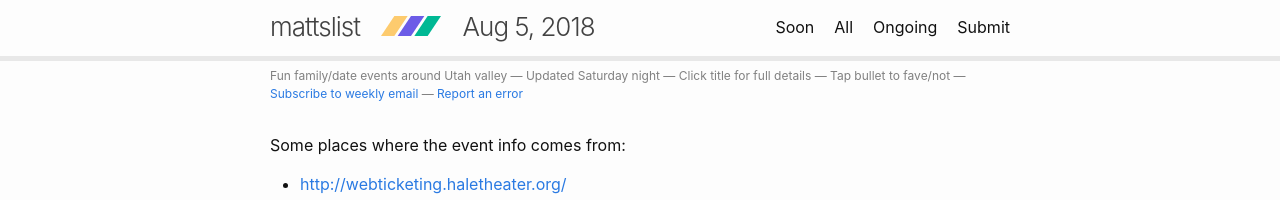
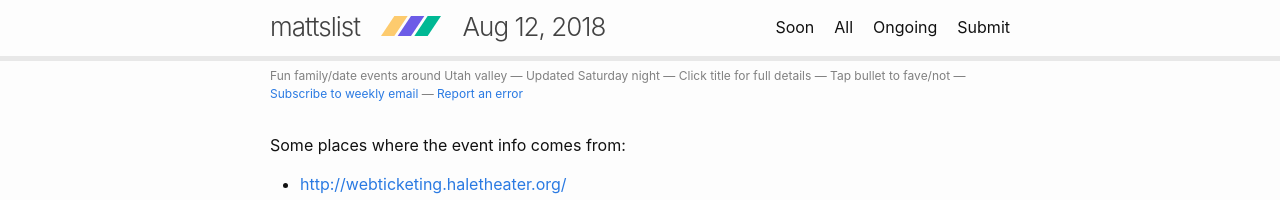
Before and after one commit to iffy/utahvalley, a Jekyll site: the page built from sources.md, in a window 1280 px wide. Shown: the top 200 px of the page. Built offline with Jekyll 4.4.1, drawn with Linux system fonts in a browser that asks for light colours; comment, search, counter and statistics services are not loaded.

Commit message:
List from 2018-08-12

```diff
--- a/_data/startdate.yml
+++ b/_data/startdate.yml
@@ -1 +1 @@
-2018-08-05
+2018-08-12
```
